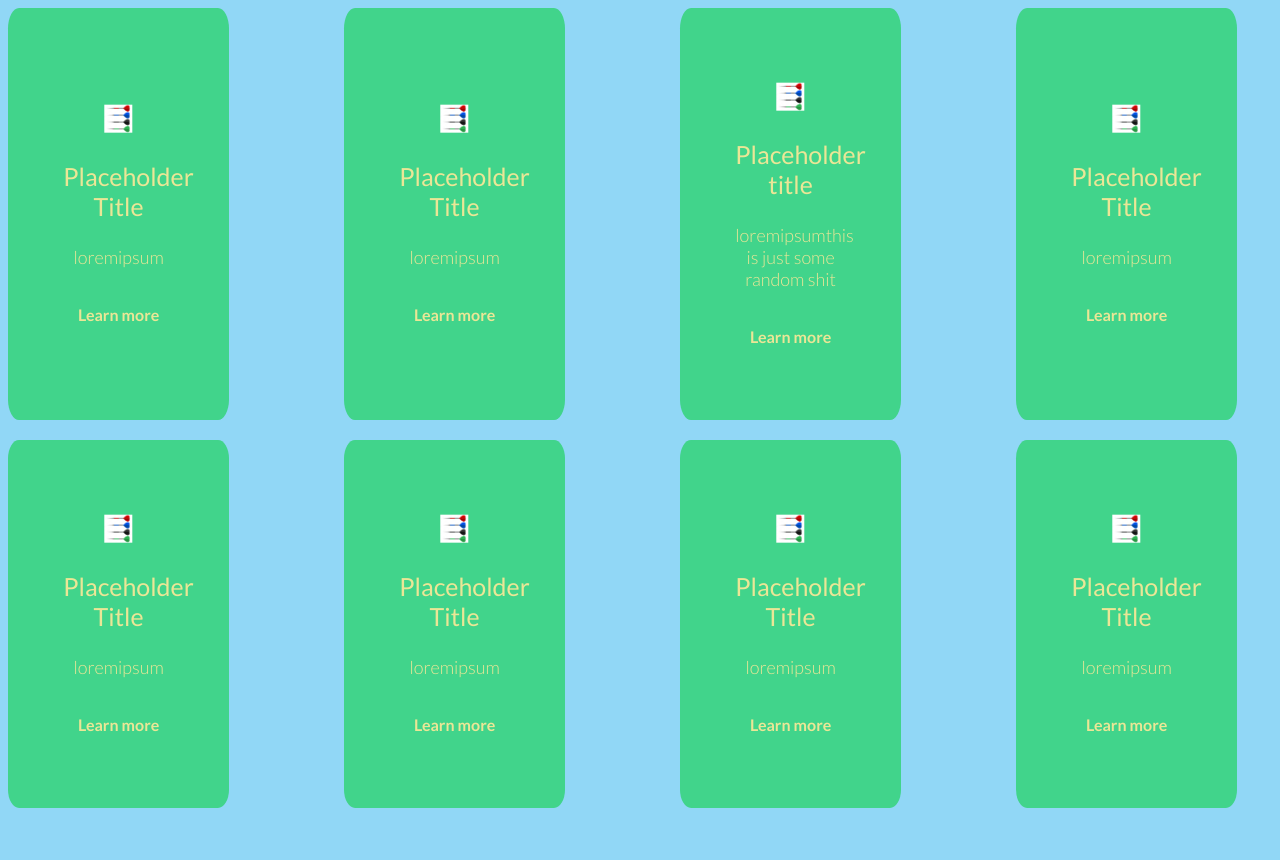
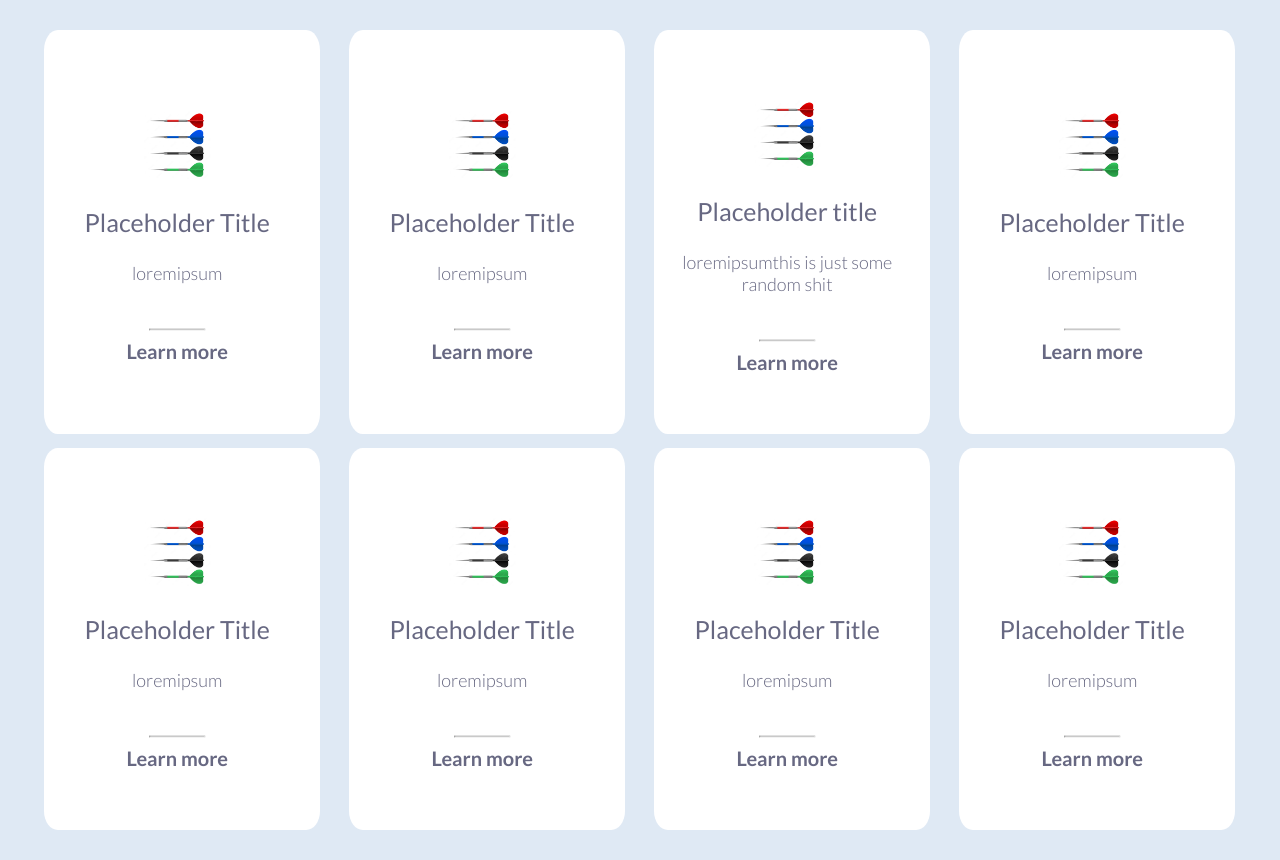
Before and after one commit to TripsJ/Grid-away-grid-ahoy-, a plain HTML site: page index.html in a window 1280 px wide. Before the commit the page ends 816 px from the top, so only its background shows below. Drawn offline with Linux system fonts and the light colour scheme.

Commit message:
updated style, added dropshadow, enlarged link.

```diff
--- a/index.html
+++ b/index.html
@@ -14,6 +14,7 @@
       <h3 class="title">Placeholder Title</h3>
       <p class="content">loremipsum</p>
       <br>
+      <hr>
       <a href="https://" target="_blank">Learn more</a>
       </div>
     </section>
@@ -24,6 +25,7 @@
       <h3 class="title">Placeholder Title</h3>
       <p class="content">loremipsum</p>
       <br>
+      <hr>
       <a href="https://" target="_blank">Learn more</a>
       </div>
     </section>
@@ -34,6 +36,7 @@
         <h3 class="title">Placeholder title</h3>
         <p class="content">loremipsumthis is just some random shit</p>
         <br>
+        <hr>
         <a href="https://" target="_blank">Learn more</a>
         </div>
       </div>
@@ -45,6 +48,7 @@
       <h3 class="title">Placeholder Title</h3>
       <p class="content">loremipsum</p>
       <br>
+      <hr>
       <a href="https://" target="_blank">Learn more</a>
       </div>
     </section>
@@ -55,6 +59,7 @@
       <h3 class="title">Placeholder Title</h3>
       <p class="content">loremipsum</p>
       <br>
+      <hr>
       <a href="https://" target="_blank">Learn more</a>
       </div>
     </section>
@@ -65,6 +70,7 @@
       <h3 class="title">Placeholder Title</h3>
       <p class="content">loremipsum</p>
       <br>
+      <hr>
       <a href="https://" target="_blank">Learn more</a>
       </div>
     </section>
@@ -75,6 +81,7 @@
       <h3 class="title">Placeholder Title</h3>
       <p class="content">loremipsum</p>
       <br>
+      <hr>
       <a href="https://" target="_blank">Learn more</a>
       </div>
     </section>
@@ -85,6 +92,7 @@
       <h3 class="title">Placeholder Title</h3>
       <p class="content">loremipsum</p>
       <br>
+      <hr>
       <a href="https://" target="_blank">Learn more</a>
       </div>
     </section>
--- a/style.css
+++ b/style.css
@@ -1,12 +1,12 @@
 @import url('https://fonts.googleapis.com/css2?family=Lato:wght@300;400;700&family=Open+Sans:wght@400;700;800&display=swap');
 
 :root{
-    --main-bg-color: #91D7F6;
-    --main-card-color: #41D48B;
-    --link-color: #EBE696;
-    --highlight-link-color: #7DD48B;
-    --highlight-link-bg-color: #91D7F6;
-    --text-color:#EBE696;
+    --main-bg-color: #DFE9F4;
+    --main-card-color: #FFFFFF;
+    --link-color: #676882;
+    --highlight-link-color: #FFFFFF;
+    --highlight-link-bg-color: #4DAAF1;
+    --text-color:#676882;
     --main-font: 'Lato', sans-serif;
 }
 
@@ -18,29 +18,35 @@ body{
     font-family: var(--main-font);
     color:var(--text-color);
     display: grid;
-    grid-template-columns: repeat(4,25%);
+    /* grid-template-columns: repeat(4,25%); */
+    grid-template-columns: repeat(4,1fr) ;
     grid-template-rows: repeat(2);
-    gap: 20px;
+    gap: 14px;
     text-align: center;
+    margin: 30px;
+    margin-left: 44px;
 
 }
 
 .card{
     border-radius: 5%;
     height: 100%;
-    width: 70%;
+    width: 95%;
     background-color: var(--main-card-color);
+    /*  */
 
 
+}
+.card:hover{
+    filter: drop-shadow(0 0 0.75rem var(--text-color));
 }
 
 .container{
     position: relative;
     top: 50%;
     right: 50%;
-    margin-left: 50%;
     transform: translate(50%, -50%);
-
+    margin: 5px;
 
 }
 .topimage{
@@ -54,20 +60,26 @@ body{
 .content{
     font-weight: 300;
     font-size: 18px;
+    text-align: center;
 }
 
 .container a{
     width: auto;
     text-decoration: none;
     color: var(--link-color);
-    font: size 20px;;
+    font-size: 20px;
     font-weight: 700;
+}
+hr{
+    width: 20%;
 }
 
 .container a:hover{
     text-decoration: none;
-    padding: 10px;
+    padding: 14px;
     border-radius: 25%;
     color: var(--highlight-link-color);
     background-color: var(--highlight-link-bg-color);
+    /* box-shadow: -5px 15px 10px var(--highlight-link-bg-color); */
+
 }
```
